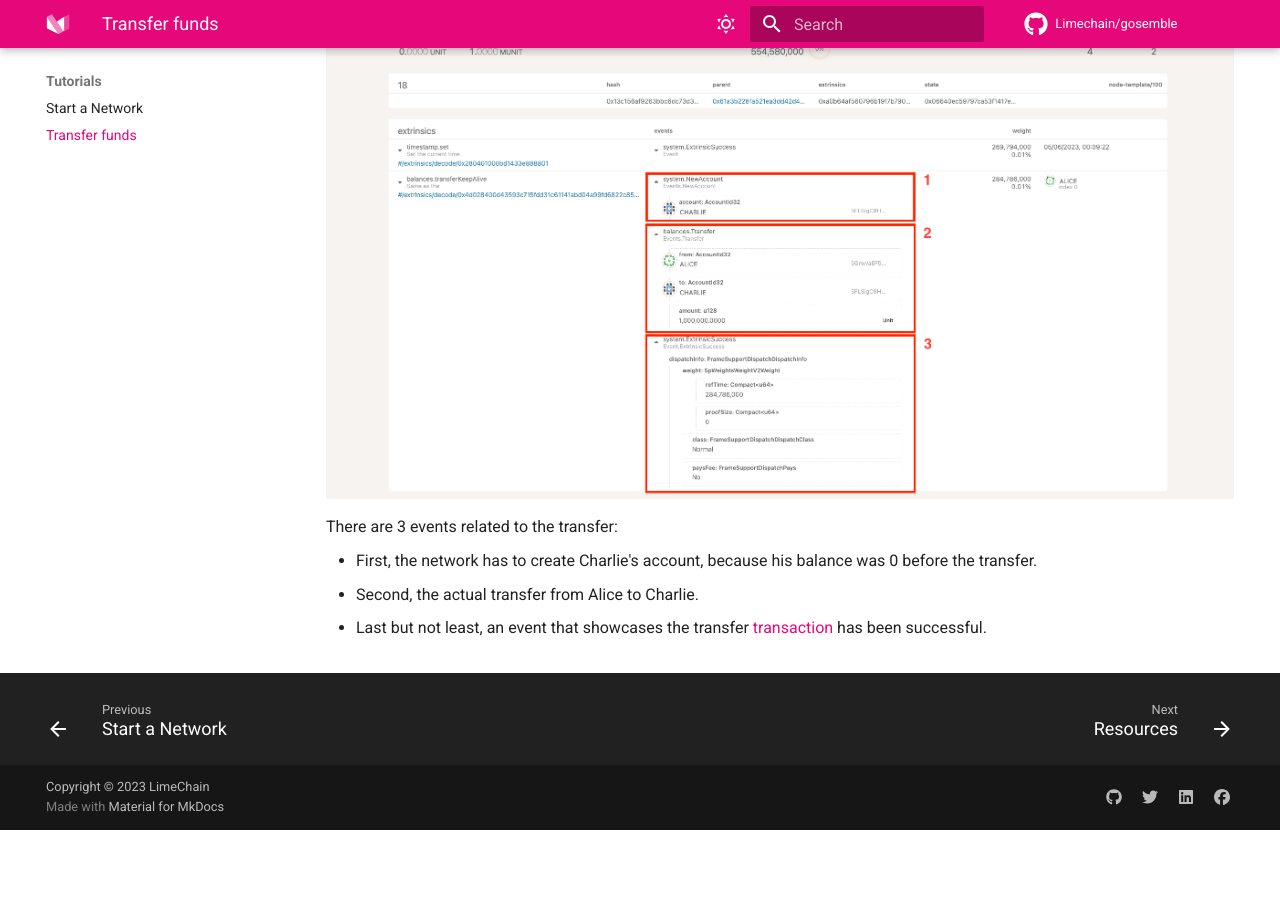
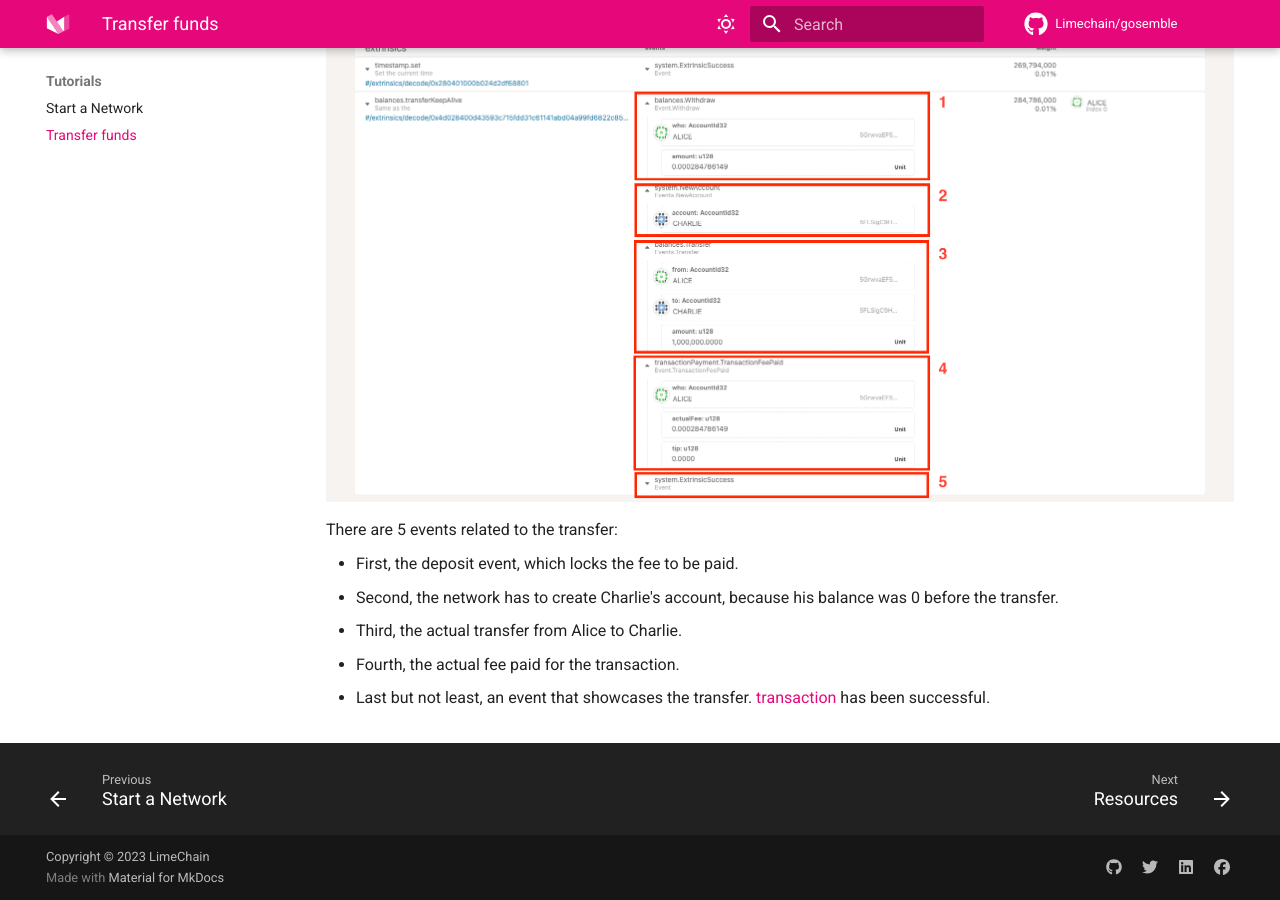
Before and after one commit to LimeChain/gosemble, an MkDocs documentation site: the page built from docs/docs/tutorials/transfer-funds.md, in a window 1280 px wide and 900 px high, scrolled down 3903 px. Built offline with MkDocs 1.6.1 and Material for MkDocs 9.7.7, drawn with Linux system fonts in a browser that asks for light colours; comment, search, counter and statistics services are not loaded; before the commit the page ends 4733 px from its top, so only the background shows below that.

Commit message:
docs(tutorials/transfer): update tx inspection

```diff
--- a/docs/docs/tutorials/transfer-funds.md
+++ b/docs/docs/tutorials/transfer-funds.md
@@ -70,9 +70,11 @@ After you have [started the local network](./start-a-network.md), let's make a t
 
     ![Transaction receipt](../assets/images/tutorials/polkadot-js-transfer-inspect.png)
 
-    There are 3 events related to the transfer:
+    There are 5 events related to the transfer:
 
-    * First, the network has to create Charlie's account, because his balance was 0 before the transfer.
-    * Second, the actual transfer from Alice to Charlie.
-    * Last but not least, an event that showcases the transfer
+    * First, the deposit event, which locks the fee to be paid.
+    * Second, the network has to create Charlie's account, because his balance was 0 before the transfer.
+    * Third, the actual transfer from Alice to Charlie.
+    * Fourth, the actual fee paid for the transaction.
+    * Last but not least, an event that showcases the transfer.
     [transaction](https://wiki.polkadot.network/docs/learn-extrinsics) has been successful.
```
Also changed, not shown: docs/docs/assets/images/tutorials/polkadot-js-transfer-inspect.png.
